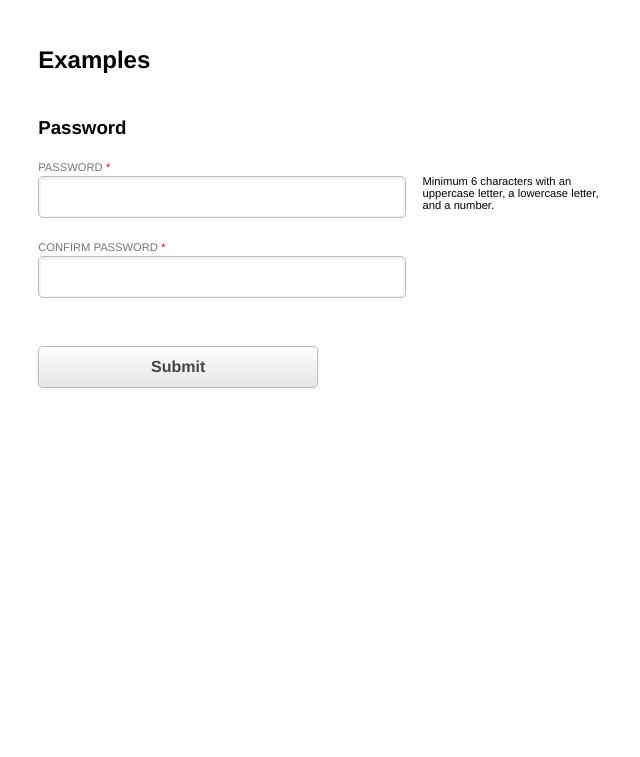
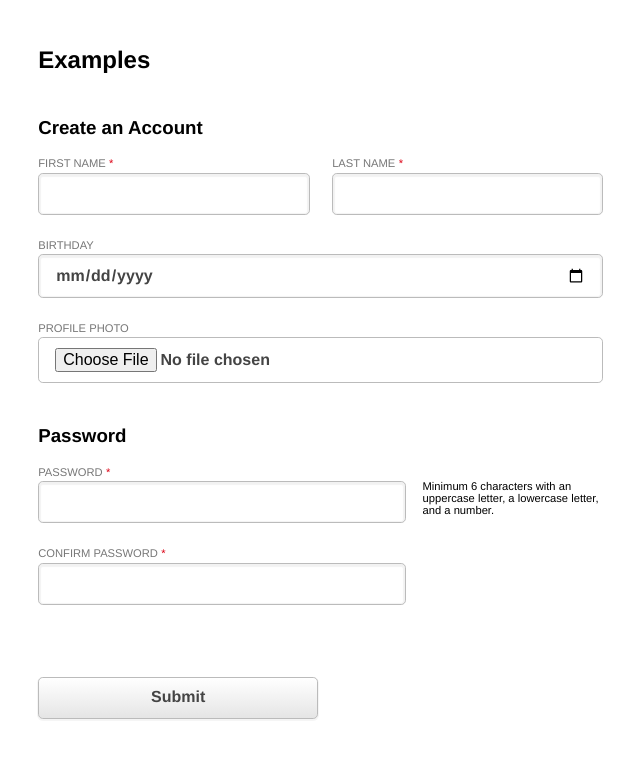
Before and after one commit to filamentgroup/formcore, a website: page index.html in a window 1280 px wide. Shown: the part 171-928 px from the top of the page, without its empty margins (13-653 px from the left). Before the commit the page ends 800 px from the top, so only its background shows below. Drawn offline with nearby package versions, Linux system fonts and the light colour scheme; files that its build step writes are made by us from their sources.

Commit message:
added create account example

```diff
--- a/css/formcore.css
+++ b/css/formcore.css
@@ -1,4 +1,3 @@
-/* --- for demo page only */
 body {
 	background-color: #fff;
 	font-family: helvetica, sans-serif;
@@ -24,7 +23,22 @@ h2 {
 .clearfix {
 	*zoom: 1;
 }
-/* --- end demo styles */
+
+
+/* Layout styles */
+
+/* Generic section classes can be used for interior columns that can be scoped to
+break into cols at different breakpoints; wrap them in a .inner-layout container */
+.sect-inner-a,
+.sect-inner-b {
+	width: 48%;
+}
+.sect-inner-a {
+	float: left;
+}
+.sect-inner-b {
+	float: right;
+}
 
 
 /* Use this for labels/elements that are in the markup purely for audible/accessibility purposes, and are always hidden */
@@ -37,19 +51,20 @@ h2 {
 	clip: rect(1px, 1px, 1px, 1px);
 }
 
-label {
+.form-group {
+	margin: 0 0 1.5em;
 	display: block;
 	position: relative;
 }
 
 /* Use a separate class/element for label text so child elements don't inherit styles */
 .label-text,
-.opt {
+.helper {
 	font-size: .7em;
 }
 .label-text {
 	display: block;
-	margin: 2em 0 .3em;
+	margin: 0 0 .3em;
 	color: #777;
 	font-weight: normal;
 	text-transform: uppercase;
@@ -92,7 +107,9 @@ input[type="file"] {
 	border-radius: .3em;
 	color: #444;
 }
-input[type="file"],
+input[type="file"] {
+	align-items: bottom;
+}
 input[type="checkbox"],
 input[type="radio"] {
 	padding: 0;
@@ -198,7 +215,7 @@ input[type="week"] {
 	-webkit-appearance: none;
 }
 .dropdown option {
-	font-weight:normal;
+	font-weight: normal;
 }
 
 /* Custom arrow sits on top of the select - could be an image, SVG, icon font, etc. or the arrow could just baked into the bg image on the select */
@@ -331,10 +348,10 @@ input[type="file"][disabled] {
 }
 
 @media ( min-width: 900px ) {
-	label {
+	.has-helper {
 		padding-right: 35%;
 	}
-	.opt { /* instruction text that appears next to input */
+	.helper { /* instruction text that appears next to input */
 		position: absolute;
 		left: 68%;
 		top: 1.3em;
--- a/index.html
+++ b/index.html
@@ -21,15 +21,40 @@
 
 		<div class="sect-a">
 
+<div class="inner-layout clearfix">
+	<h3>Create an Account</h3>
+
+	<label class="form-group required sect-inner-a">
+		<b class="label-text">First Name</b>
+		<input type="text" id="fname" required>
+	</label>
+
+	<label class="form-group required sect-inner-b">
+		<b class="label-text">Last Name</b>
+		<input type="text" id="lname" required>
+	</label>
+
+	<label class="form-group">
+		<b class="label-text">Birthday</b>
+		<input type="date" data-validate="date">
+	</label>
+
+	<label class="form-group">
+		<b class="label-text">Profile Photo</b>
+		<input type="file">
+	</label>
+</div>
+
+
 <h3>Password</h3>
 
-<label class="form-group required">
+<label class="form-group has-helper required">
 	<b class="label-text">Password</b>
-	<span class="opt">Minimum 6 characters with an uppercase letter, a lowercase letter, and a number.</span>
+	<span class="helper">Minimum 6 characters with an uppercase letter, a lowercase letter, and a number.</span>
 	<input type="password" data-validate="password" required>
 </label>
 
-<label class="form-group required">
+<label class="form-group has-helper required">
 	<b class="label-text">Confirm Password</b>
 	<input type="password" data-validate="password" required>
 </label>
```
